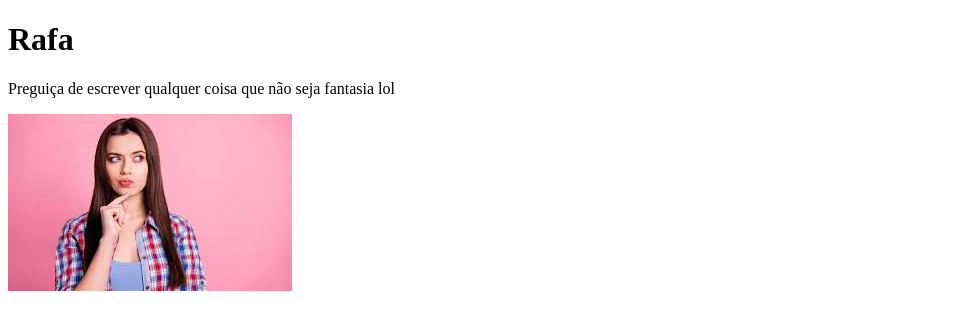
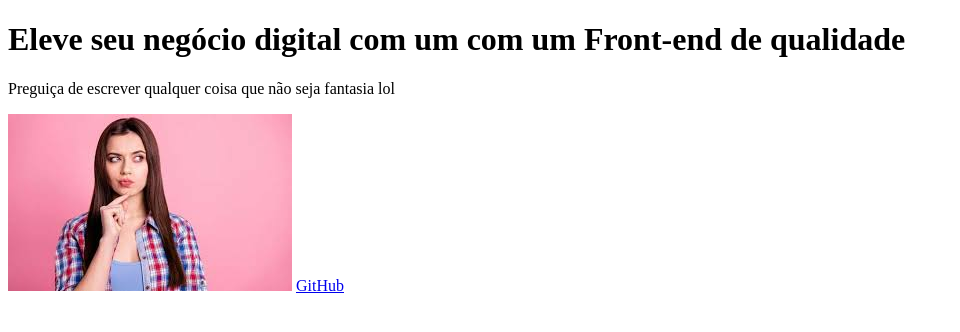
Before and after one commit to Rafaps21/portfolio2, a plain HTML site: page index.html in a window 1280 px wide. Shown: the whole page, without its empty margins (0-960 px from the left). Drawn offline with Linux system fonts and the light colour scheme.

Commit message:
Estrutura semântica do HTML

```diff
--- a/index.html
+++ b/index.html
@@ -6,8 +6,11 @@
     <title>Rafa</title>
 </head>
 <body>
-    <h1>Rafa</h1>
-    <p>Preguiça de escrever qualquer coisa que não seja fantasia lol</p>
-    <img src="download.jpg" alt="Pessoa">
+    <main>
+        <h1>Eleve seu negócio digital com um <strong>com um Front-end de qualidade</strong></h1>
+        <p>Preguiça de escrever qualquer coisa que não seja fantasia lol</p>
+        <img src="download.jpg" alt="Pessoa">
+        <a href="https://github.com/Rafaps21">GitHub</a>
+    </main>
 </body>
 </html>
```
